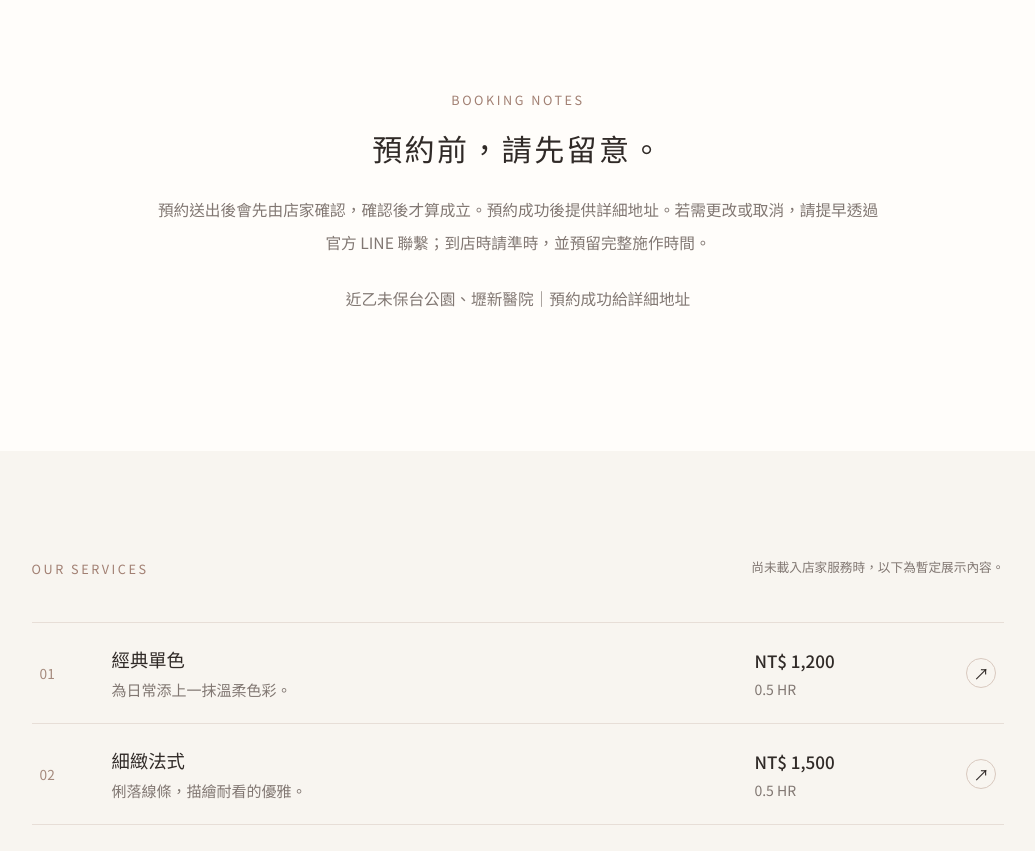
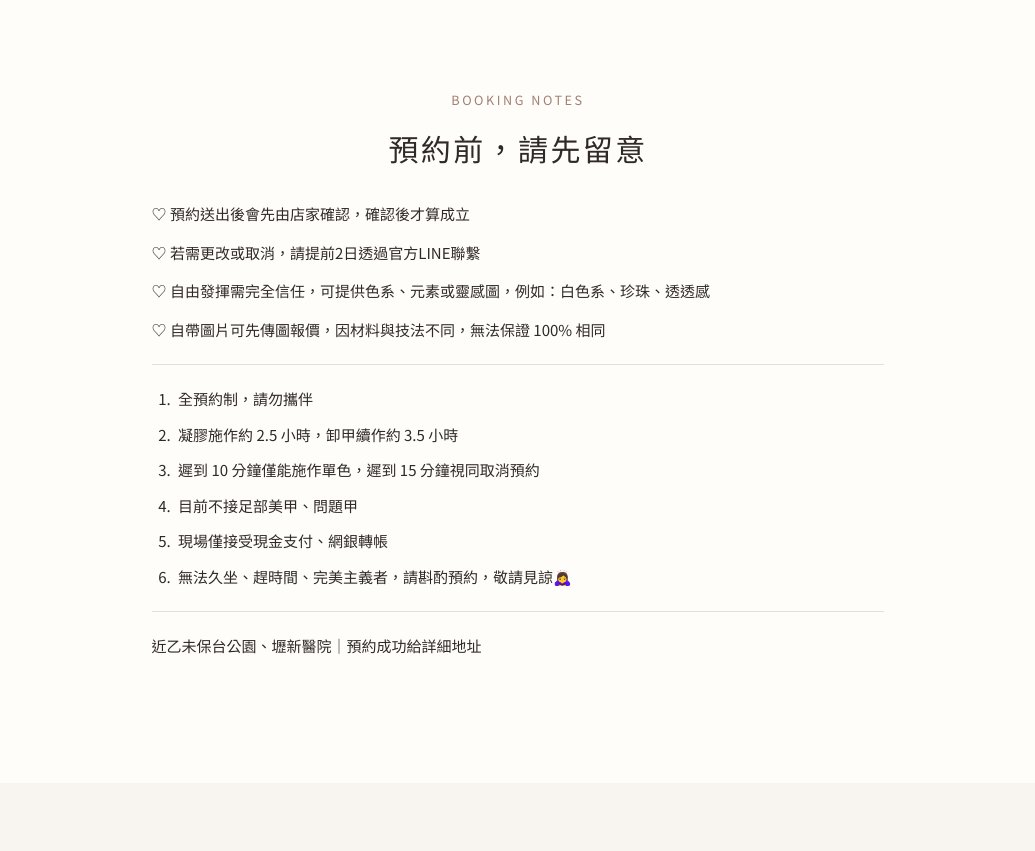
Before and after one commit to nanu-nail/index, a Vue app: page /booking in a window 1280 px wide. Shown: the part 720-1571 px from the top of the page, without its empty margins (122-1157 px from the left). Built offline with nearby package versions, Linux system fonts and the light colour scheme; no server answers; the database is empty.

Commit message:
Add detailed booking notes

```diff
--- a/src/styles/global.css
+++ b/src/styles/global.css
@@ -36,3 +36,5 @@
 .portfolio .section-heading{margin-bottom:8px}
 .intro#about{max-width:1040px}.intro#about>p:not(.eyebrow){max-width:900px}
 @media(max-width:760px){.intro#about{max-width:780px}.intro#about>p:not(.eyebrow){max-width:510px}}
+.booking-note-details{max-width:900px;margin:24px auto 0;text-align:left;color:var(--ink);font-size:15px;line-height:1.9}.booking-note-details p{margin:0 0 10px}.booking-note-details hr{margin:20px 0;border:0;border-top:1px solid var(--line)}.booking-note-details ol{margin:0;padding-left:1.5em}.booking-note-details li{padding-left:4px;margin:0 0 7px}
+@media(max-width:760px){.booking-note-details{font-size:14.5px;line-height:1.8}}
--- a/src/views/HomePage.vue
+++ b/src/views/HomePage.vue
@@ -55,9 +55,24 @@
 
     <section id="about" class="intro section-wrap">
       <p class="eyebrow">BOOKING NOTES</p>
-      <h2>預約前，請先留意。</h2>
-      <p>預約送出後會先由店家確認，確認後才算成立。預約成功後提供詳細地址。若需更改或取消，請提早透過官方 LINE 聯繫；到店時請準時，並預留完整施作時間。</p>
-      <p>近乙未保台公園、壢新醫院｜預約成功給詳細地址</p>
+      <h2>預約前，請先留意</h2>
+      <div class="booking-note-details">
+        <p>♡ 預約送出後會先由店家確認，確認後才算成立</p>
+        <p>♡ 若需更改或取消，請提前2日透過官方LINE聯繫</p>
+        <p>♡ 自由發揮需完全信任，可提供色系、元素或靈感圖，例如：白色系、珍珠、透透感</p>
+        <p>♡ 自帶圖片可先傳圖報價，因材料與技法不同，無法保證 100% 相同</p>
+        <hr>
+        <ol>
+          <li>全預約制，請勿攜伴</li>
+          <li>凝膠施作約 2.5 小時，卸甲續作約 3.5 小時</li>
+          <li>遲到 10 分鐘僅能施作單色，遲到 15 分鐘視同取消預約</li>
+          <li>目前不接足部美甲、問題甲</li>
+          <li>現場僅接受現金支付、網銀轉帳</li>
+          <li>無法久坐、趕時間、完美主義者，請斟酌預約，敬請見諒🙇‍♀️</li>
+        </ol>
+        <hr>
+        <p>近乙未保台公園、壢新醫院｜預約成功給詳細地址</p>
+      </div>
     </section>
 
     <section id="services" class="services section-wrap">
```
